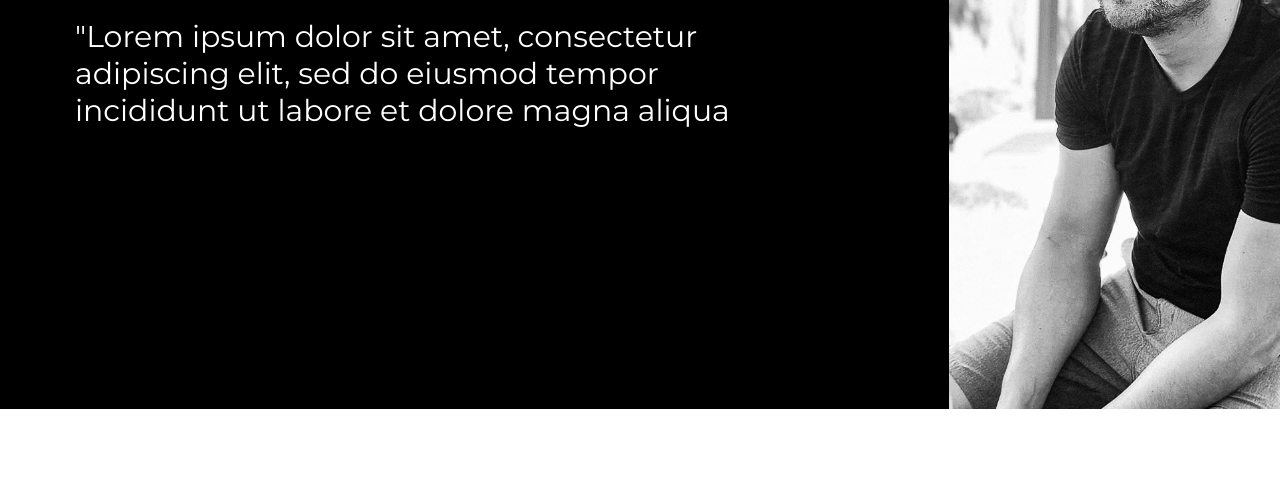
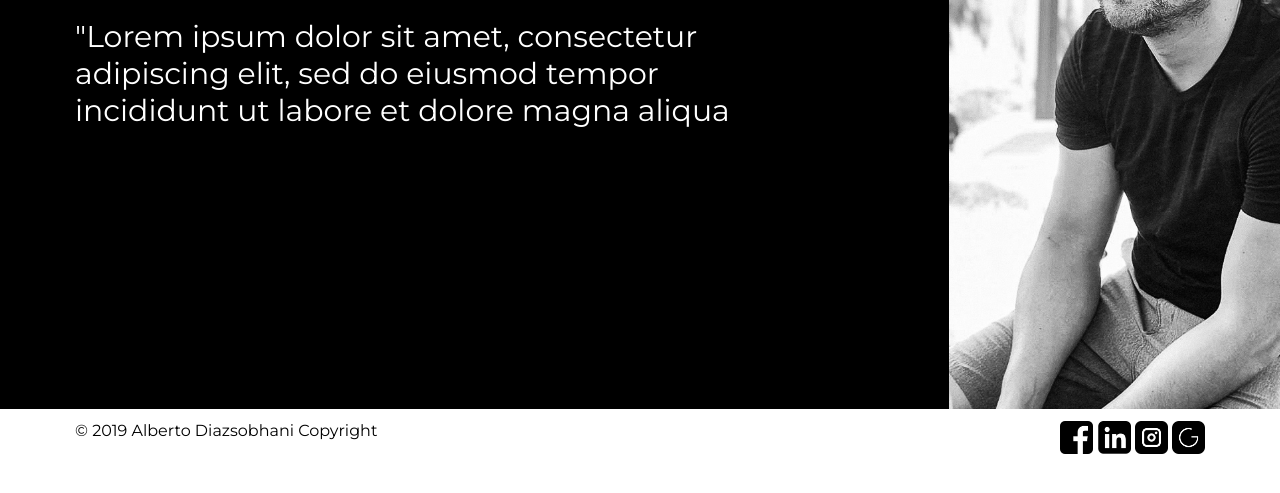
Before and after one commit to betodr/beto-dzabot.github.io, a plain HTML site: page index.html in a window 1280 px wide. Shown: the part 249-742 px from the top of the page. Drawn offline with Linux system fonts and the light colour scheme.

Commit message:
styled footer

```diff
--- a/Assets/css/style.css
+++ b/Assets/css/style.css
@@ -124,3 +124,13 @@ h4{
 }
 
 /*****footer*******/
+
+.socialMedia{
+    float: right;
+    margin-right: 75px;
+    padding-top: 12px;
+}
+.Copyright{
+        margin-left: 75px;
+        padding-top: 12px;
+}
--- a/index.html
+++ b/index.html
@@ -33,4 +33,16 @@
                 </div>
             </div>
         </head>
+        <footer>
+            <div class="footerContainer">
+                <div class="socialMedia d-flex justify-content-end">
+                    <img src="assets/images/footer-f copy.png" class="social-media"/>
+                    <img src="assets/images/footer-in copy 2.png" class="social-media"/>
+                    <img src="assets/images/footer-ig copy 2.png" class="social-media"/>
+                    <img src="assets/images/footer-g copy 2.png" class="social-media"/>
+                </div>
+                <div class="Copyright text-left py3">
+                    © 2019 Alberto Diazsobhani Copyright
+            </div>
+        </footer>
     </body>
```
